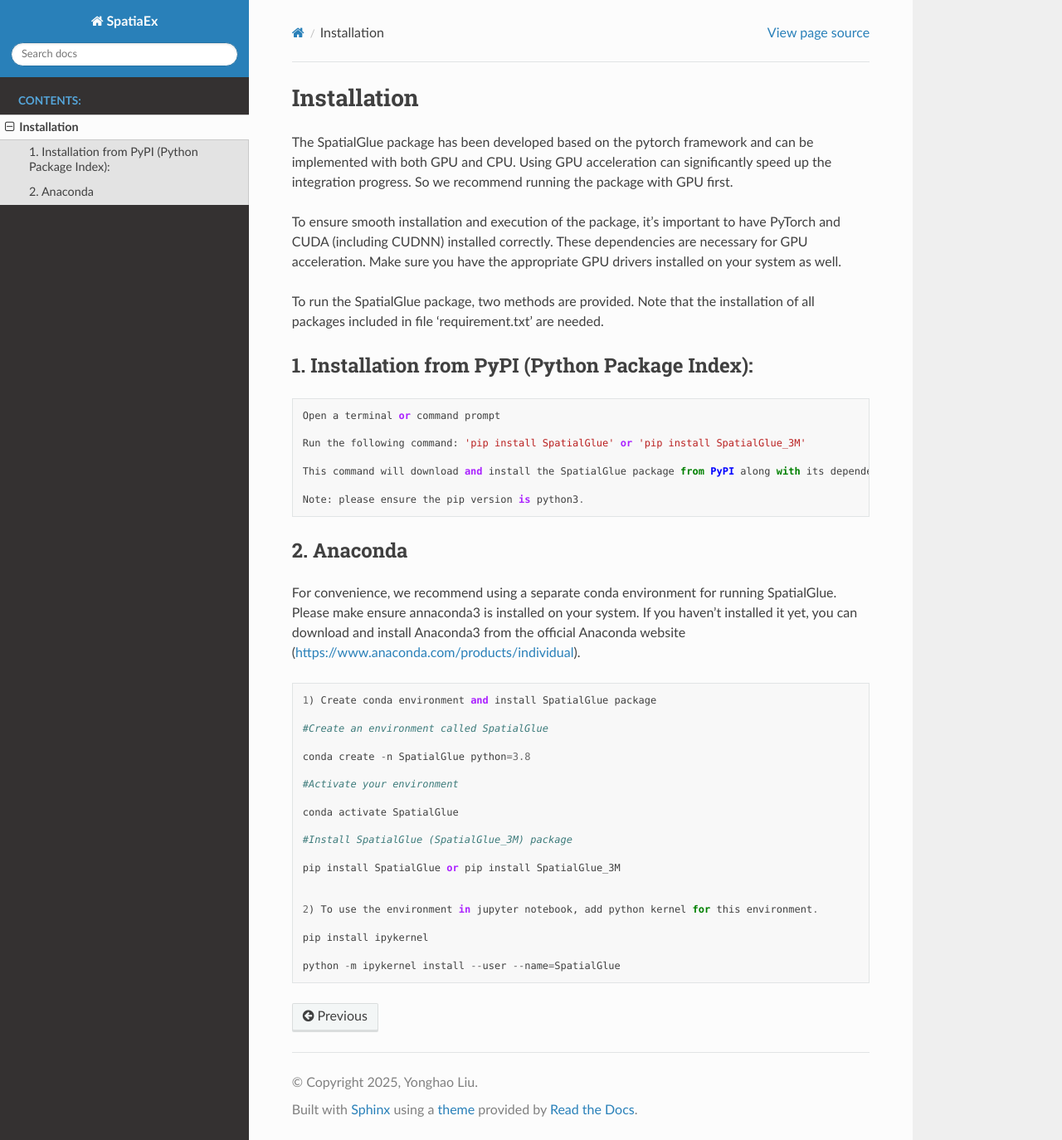
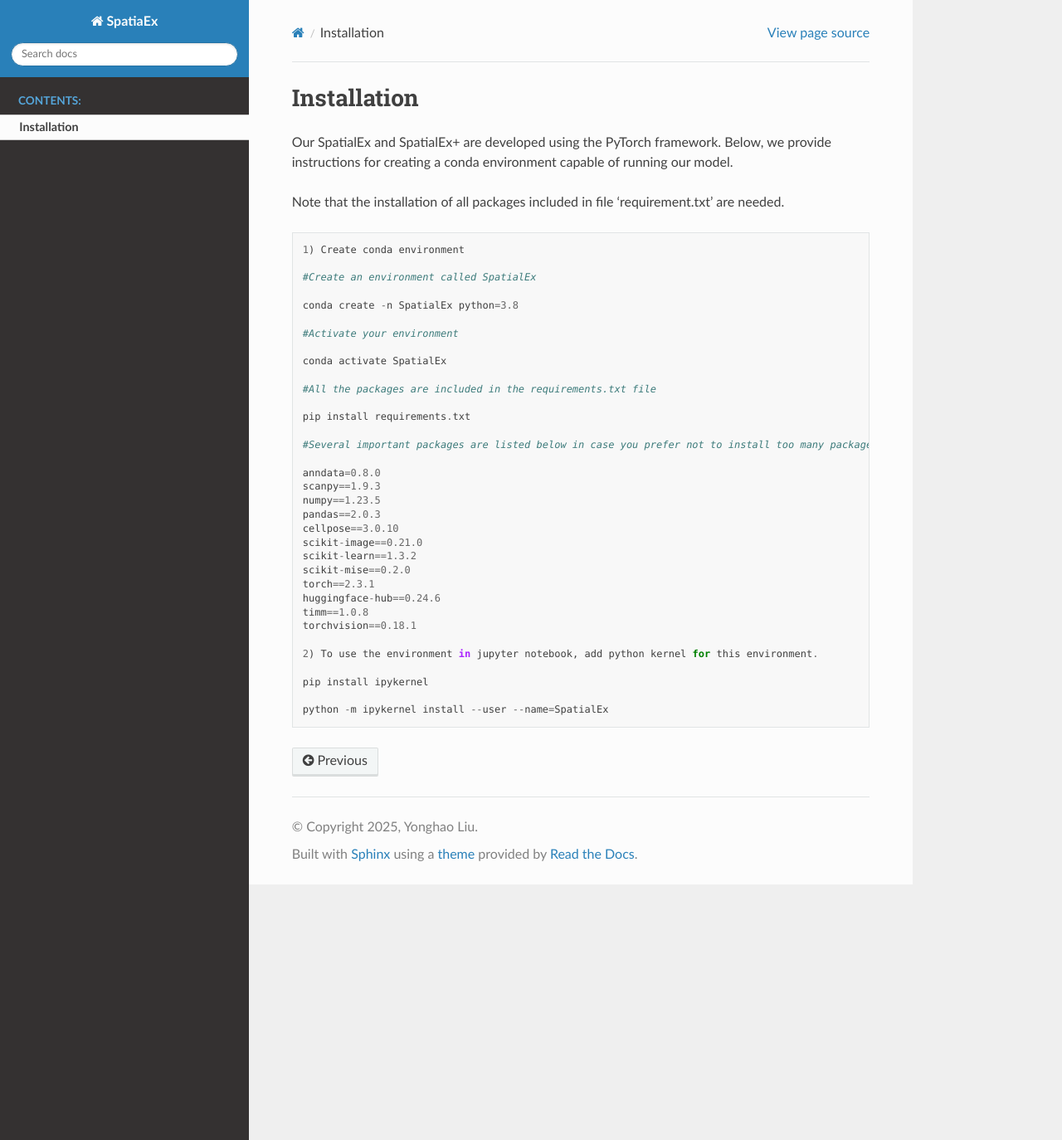
Before and after one commit to yonghao-Jlu/spatialex, a Sphinx documentation site: the page built from docs/source/Installation.rst, in a window 1280 px wide and 1374 px high. Shown: the whole window at 83% size. Built offline with Sphinx 7.4.7 and the Read the Docs theme 3.1.0, drawn with Linux system fonts in a browser that asks for light colours; pages that are not in the unit, such as notebooks, are missing from menus.

Commit message:
Update Installation.rst

```diff
--- a/docs/source/Installation.rst
+++ b/docs/source/Installation.rst
@@ -6,49 +6,43 @@
 Installation
 ============
 
-The SpatialGlue package has been developed based on the pytorch framework and can be implemented with both GPU and CPU. Using GPU acceleration can significantly speed up the integration progress. So we recommend running the package with GPU first.
+Our SpatialEx and SpatialEx+ are developed using the PyTorch framework. Below, we provide instructions for creating a conda environment capable of running our model.
 
-To ensure smooth installation and execution of the package, it's important to have PyTorch and CUDA (including CUDNN) installed correctly. These dependencies are necessary for GPU acceleration. Make sure you have the appropriate GPU drivers installed on your system as well.
-
-To run the SpatialGlue package, two methods are provided. Note that the installation of all packages included in file 'requirement.txt' are needed.
-
-1. Installation from PyPI (Python Package Index):
----------------------
+Note that the installation of all packages included in file 'requirement.txt' are needed.
 
 .. code-block:: python
 
-   Open a terminal or command prompt
+   1) Create conda environment
 
-   Run the following command: 'pip install SpatialGlue' or 'pip install SpatialGlue_3M'
+   #Create an environment called SpatialEx
 
-   This command will download and install the SpatialGlue package from PyPI along with its dependencies. If any of the dependencies listed in the 'requirement.txt' file are missing, they will be installed automatically.
-
-   Note: please ensure the pip version is python3.
-
-
-2. Anaconda
-------------
-For convenience, we recommend using a separate conda environment for running SpatialGlue. Please make ensure annaconda3 is installed on your system. If you haven't installed it yet, you can download and install Anaconda3 from the official Anaconda website (https://www.anaconda.com/products/individual).
-
-.. code-block:: python
-
-   1) Create conda environment and install SpatialGlue package
-
-   #Create an environment called SpatialGlue
-
-   conda create -n SpatialGlue python=3.8
+   conda create -n SpatialEx python=3.8
 
    #Activate your environment
 
-   conda activate SpatialGlue
+   conda activate SpatialEx
 
-   #Install SpatialGlue (SpatialGlue_3M) package
+   #All the packages are included in the requirements.txt file
 
-   pip install SpatialGlue or pip install SpatialGlue_3M
+   pip install requirements.txt
 
+   #Several important packages are listed below in case you prefer not to install too many packages.
+
+   anndata=0.8.0
+   scanpy==1.9.3
+   numpy==1.23.5
+   pandas==2.0.3
+   cellpose==3.0.10
+   scikit-image==0.21.0
+   scikit-learn==1.3.2
+   scikit-mise==0.2.0
+   torch==2.3.1
+   huggingface-hub==0.24.6
+   timm==1.0.8
+   torchvision==0.18.1
 
    2) To use the environment in jupyter notebook, add python kernel for this environment.
 
    pip install ipykernel
 
-   python -m ipykernel install --user --name=SpatialGlue
+   python -m ipykernel install --user --name=SpatialEx
```
